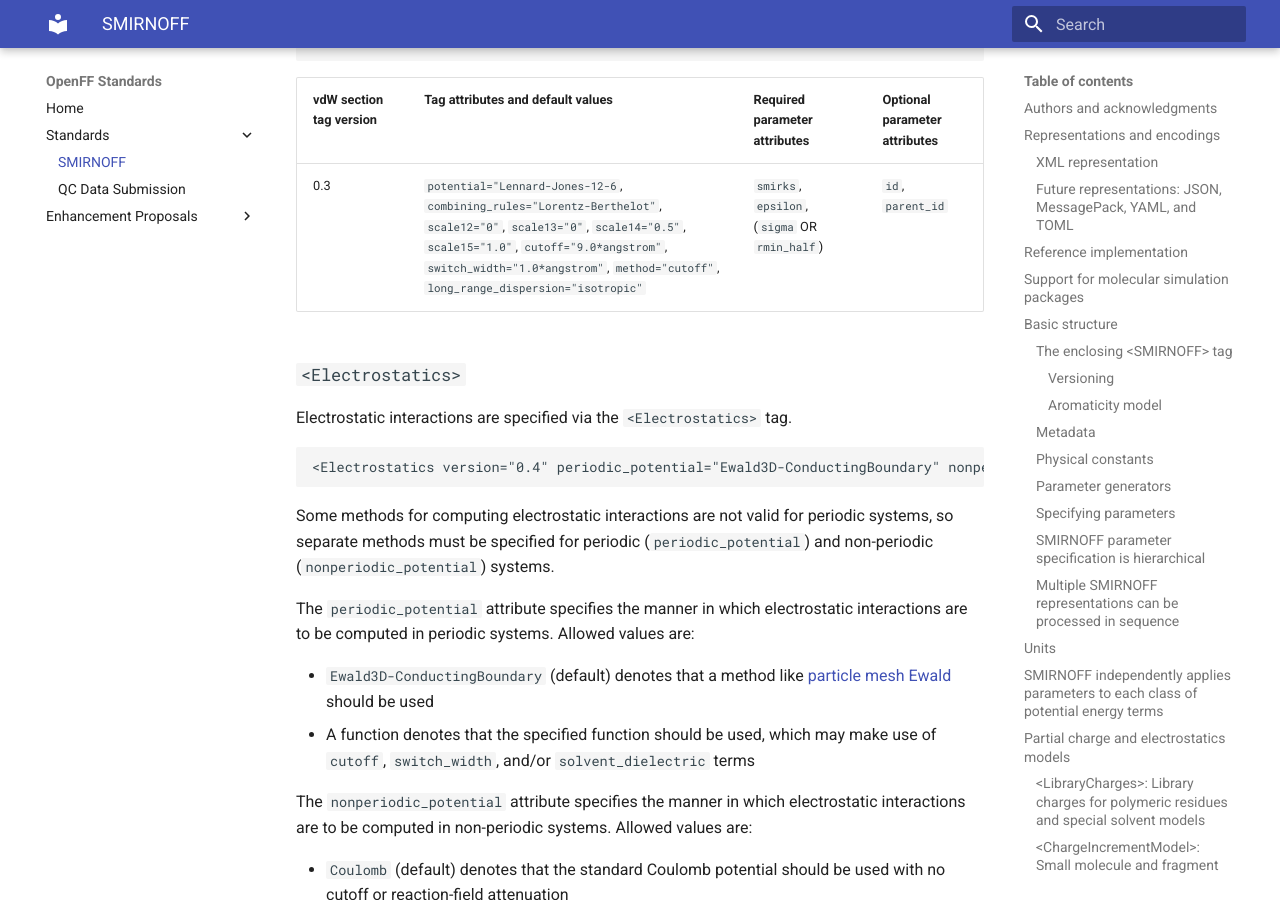
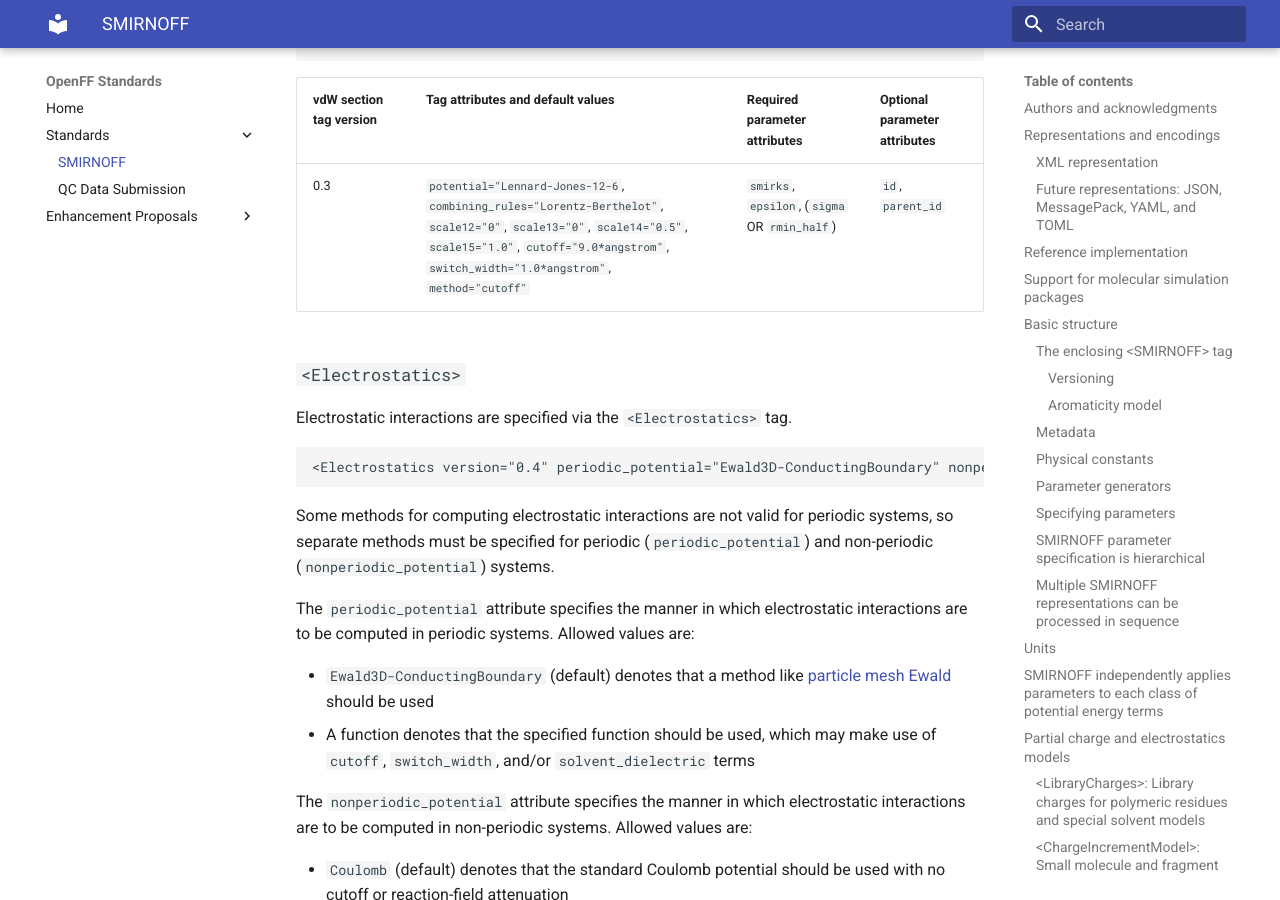
Before and after one commit to openforcefield/standards, an MkDocs documentation site: the page built from docs/standards/smirnoff.md, in a window 1280 px wide and 900 px high, scrolled down 11834 px. Built offline with MkDocs 1.6.1 and Material for MkDocs 9.7.7, drawn with Linux system fonts in a browser that asks for light colours.

Commit message:
Revert "Add long_range_dispersion vdw tag to table "
This reverts commit 2097264f901bcbba6445725136afa32124121f77.

```diff
--- a/docs/standards/smirnoff.md
+++ b/docs/standards/smirnoff.md
@@ -361,7 +361,7 @@ Later revisions will also provide support for special interactions using the `<A
 
 | vdW section tag version | Tag attributes and default values                                                                                                                                                                                 | Required parameter attributes                 | Optional parameter attributes |
 |-------------------------|-------------------------------------------------------------------------------------------------------------------------------------------------------------------------------------------------------------------|-----------------------------------------------|-------------------------------|
-| 0.3                     | `potential="Lennard-Jones-12-6`, `combining_rules="Lorentz-Berthelot"`, `scale12="0"`, `scale13="0"`, `scale14="0.5"`, `scale15="1.0"`, `cutoff="9.0*angstrom"`, `switch_width="1.0*angstrom"`, `method="cutoff"`, `long_range_dispersion="isotropic"` | `smirks`, `epsilon`, (`sigma` OR `rmin_half`) | `id`, `parent_id`             |
+| 0.3                     | `potential="Lennard-Jones-12-6`, `combining_rules="Lorentz-Berthelot"`, `scale12="0"`, `scale13="0"`, `scale14="0.5"`, `scale15="1.0"`, `cutoff="9.0*angstrom"`, `switch_width="1.0*angstrom"`, `method="cutoff"` | `smirks`, `epsilon`, (`sigma` OR `rmin_half`) | `id`, `parent_id`             |
 
 
 ### `<Electrostatics>`
```
